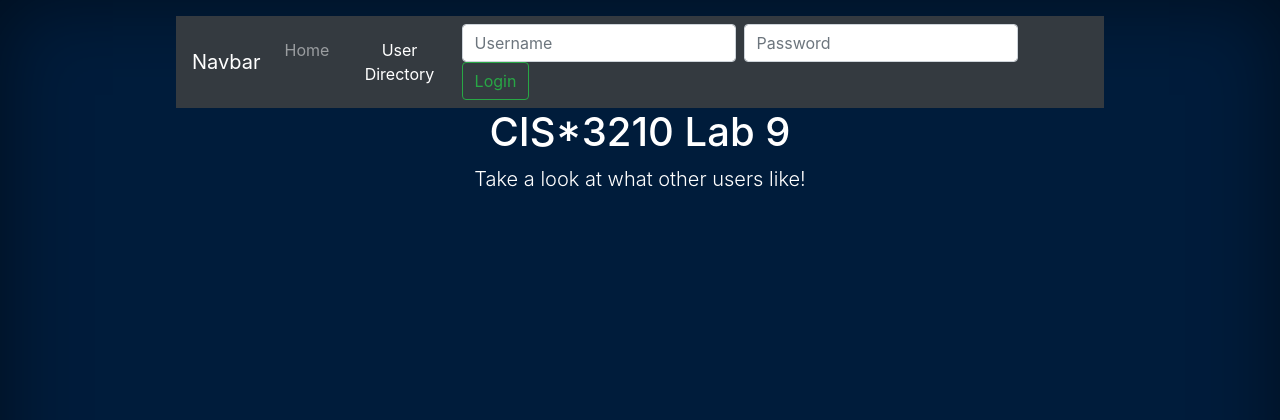
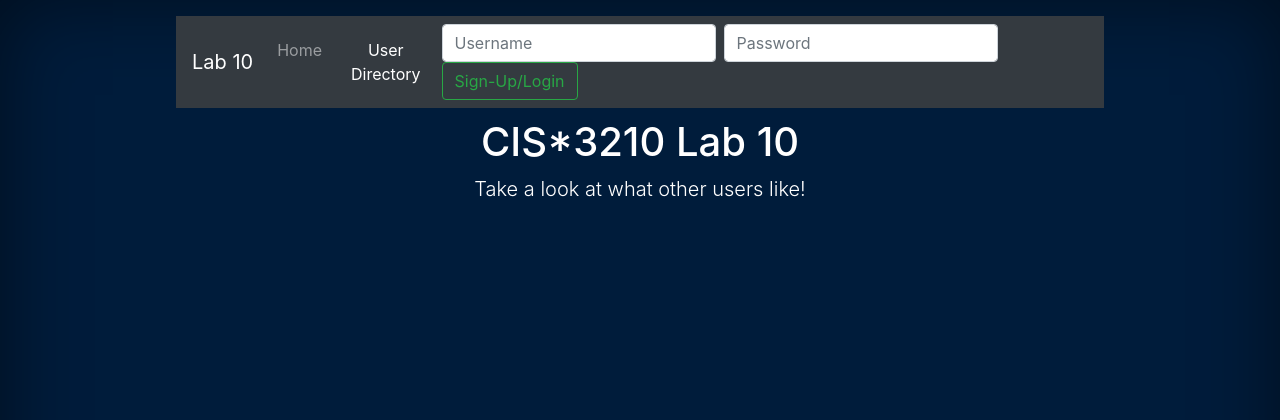
Before and after one commit to Ultrajai/CIS-3210_LabProj, a Flask app: page /userDirectory in a window 1280 px wide. Shown: the top 420 px of the page. Run offline with Flask 2, Linux system fonts and the light colour scheme; data that the repository does not hold is empty; parts of the project's set-up code (start-up, migrations or seed data) failed here and were passed over; some libraries are stand-ins or nearby versions.

Commit message:
fixed some bugs and layout issues

```diff
--- a/static/js/directory.js
+++ b/static/js/directory.js
@@ -64,7 +64,7 @@ function loadFavourites(element){
       modalNum += response.ids.length;
 
       for (let j = 0; j < cards.length;) {
-        let rowHtml = '<div class="card-deck">';
+        let rowHtml = '<div class="card-columns">';
         rowHtml = rowHtml + cards[j];
 
         if((j + 1) < cards.length)
--- a/static/js/init.js
+++ b/static/js/init.js
@@ -15,13 +15,24 @@ function OtherLocations(element)
     contentType: 'application/json',
     success: async function(response){
 
+      data = [];
+
+      for (var i = 0; i < response.ids.length; i++) {
+        if(!data.some(function(val){ return val.id === response.ids[i][0] && val.num == response.ids.filter(function(item){ return item[0] == response.ids[i][0]; }).length }))
+        {
+          data.push({id: response.ids[i][0], num: response.ids.filter(function(item){ return item[0] == response.ids[i][0]; }).length});
+        }
+      }
+
+      data.sort(function(a, b){ return b.num - a.num });
+
       let cards = [];
       let rows = [];
       let modals = [];
 
-      for (var i = 0; i < response.ids.length; i++) {
+      for (var i = 0; i < data.length; i++) {
 
-        id = response.ids[i][0];
+        id = data[i].id;
 
         if(id != element.attributes['data-id'].value)
         {
@@ -32,7 +43,7 @@ function OtherLocations(element)
             dataType: 'json',
             contentType: 'application/json',
             success: function(result){
-              if(modalNum)
+              if(typeof modalNum !== 'undefined')
               {
                 const cardHtml ='<div class="card blackText"><img class="card-img-top" width="208" height="208" src="' + result.image_url + '" alt="Card image cap"><div class="card-body"><h5 class="card-title">' + result.name + '</h5><a href="#" class="btn btn-primary" data-toggle="modal" data-target="#modal' + modalNum + i + '">Reviews</a></div></div>';
 
@@ -60,7 +71,7 @@ function OtherLocations(element)
       numModals += response.ids.length;
 
       for (let j = 0; j < cards.length;) {
-        let rowHtml = '<div class="card-deck">';
+        let rowHtml = '<div class="card-columns">';
         rowHtml = rowHtml + cards[j];
 
         if((j + 1) < cards.length)
@@ -250,7 +261,7 @@ $(document).ready(function () {
 
 
             for (let i = 0; i < cards.length;) {
-              let rowHtml = '<div class="card-deck">';
+              let rowHtml = '<div class="card-columns">';
               rowHtml = rowHtml + cards[i];
 
               if((i + 1) < cards.length)
--- a/templates/userDirectory.html
+++ b/templates/userDirectory.html
@@ -8,7 +8,7 @@
 		<meta name="description" content="">
 		<meta name="author" content="">
 		<link rel="shortcut icon" href="#">
-		<title>CIS*3210 Lab 9</title>
+		<title>CIS*3210 Lab 10</title>
 
 		<!-- Bootstrap core CSS -->
 		<link href="/css/bootstrap.min.css" rel="stylesheet">
@@ -19,7 +19,7 @@
 	<body class="text-center">
 		<div class="d-flex w-100 h-100 p-3 mx-auto flex-column" style="max-width: 60em;">
 			<nav class="navbar navbar-expand-lg navbar-dark bg-dark">
-			  <a class="navbar-brand" href="#">Navbar</a>
+			  <a class="navbar-brand" href="#">Lab 10</a>
 			  <button class="navbar-toggler" type="button" data-toggle="collapse" data-target="#navbarSupportedContent" aria-controls="navbarSupportedContent" aria-expanded="false" aria-label="Toggle navigation">
 			    <span class="navbar-toggler-icon"></span>
 			  </button>
@@ -37,7 +37,7 @@
 						{% if not session['logged_in'] %}
 			      <input id="username" class="form-control mr-sm-2" type="Username" placeholder="Username" aria-label="Username">
 						<input id="password" class="form-control mr-sm-2" type="Password" placeholder="Password" aria-label="Password">
-			      <button id="Login" class="btn btn-outline-success my-2 my-sm-0" type="button">Login</button>
+			      <button id="Login" class="btn btn-outline-success my-2 my-sm-0" type="button">Sign-Up/Login</button>
 						{% else %}
 						<div class="my-2 my-sm-0" style="padding-right:5px">Welcome {{ session['username'] }}!<span hidden id="user">{{ session['username'] }}</span></div>
 						<button id="Logout" class="btn btn-outline-success my-2 my-sm-0" type="button">Logout</button>
@@ -47,7 +47,7 @@
 			</nav>
 
 			<main role="main" class="inner cover">
-				<h1 class="cover-heading">CIS*3210 Lab 9</h1>
+				<h1 class="cover-heading" style="padding-top: 10px;">CIS*3210 Lab 10</h1>
 				<div>
 					<p class="lead">Take a look at what other users like!</p>
 				</div>
```
Also changed, not shown: templates/index.html (+4 -4 lines).
